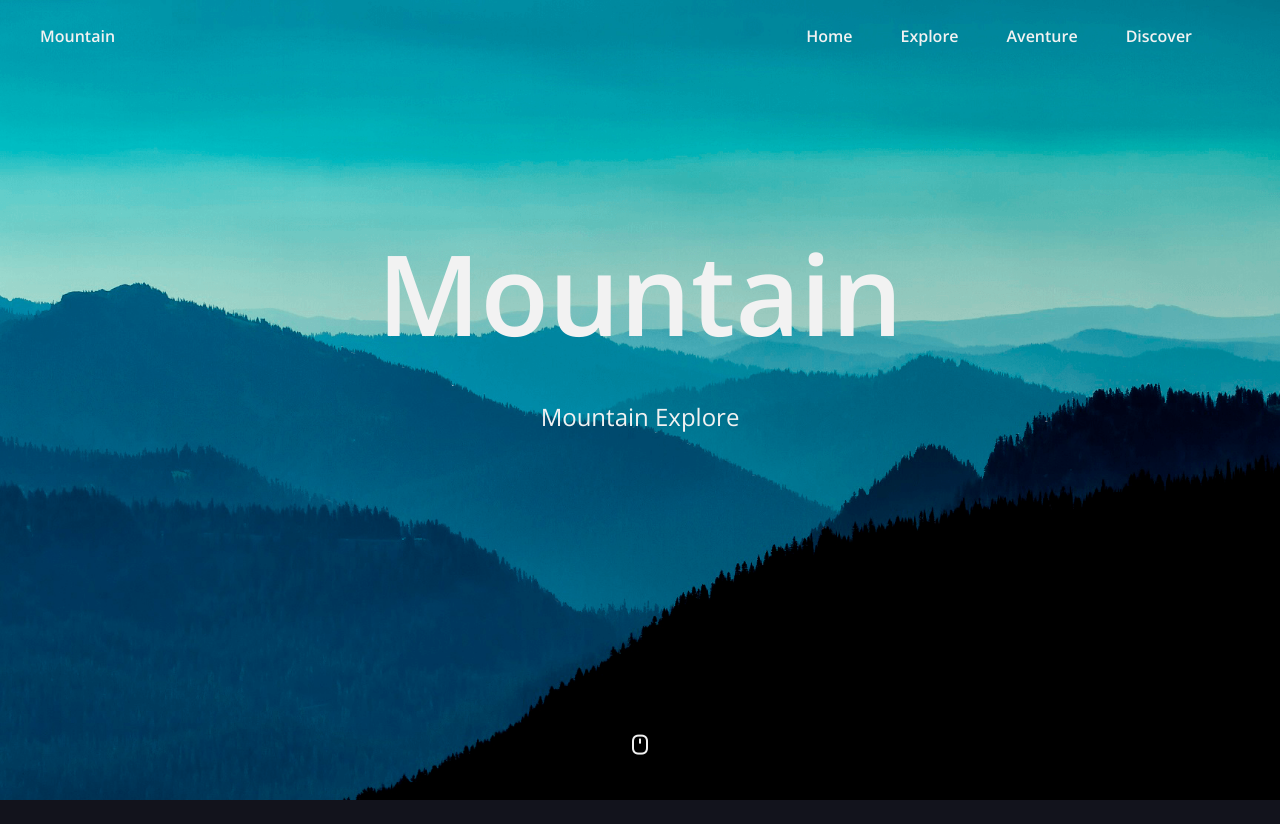
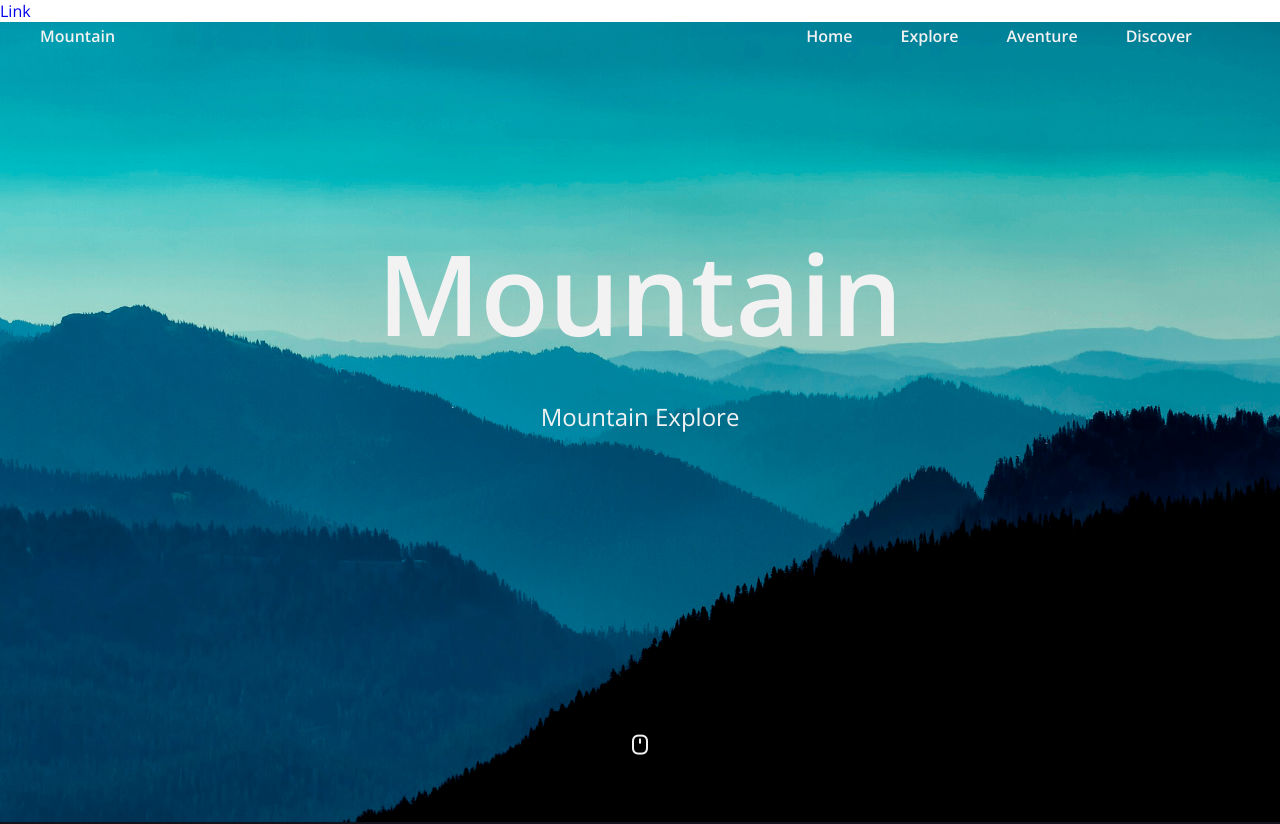
Before and after one commit to myxtaridse/Parallax-Responsive-Landing-Page, a plain HTML site: page index.html in a window 1280 px wide. Shown: the top 824 px of the page. Drawn offline with nearby package versions, Linux system fonts and the light colour scheme.

Commit message:
Update index.html

```diff
--- a/index.html
+++ b/index.html
@@ -10,7 +10,7 @@
     <link rel="stylesheet" href="style.css">
     <!-- REMIXICONS -->
     <link rel="stylesheet" href="https://cdnjs.cloudflare.com/ajax/libs/remixicon/3.5.0/remixicon.css">
-    <link href='https://myxtaridse.github.io/Camping/'>
+    <a href='https://myxtaridse.github.io/Camping/'>Link</a>
 
     <title>Parallax responsive landing page</title>
 </head>
```
